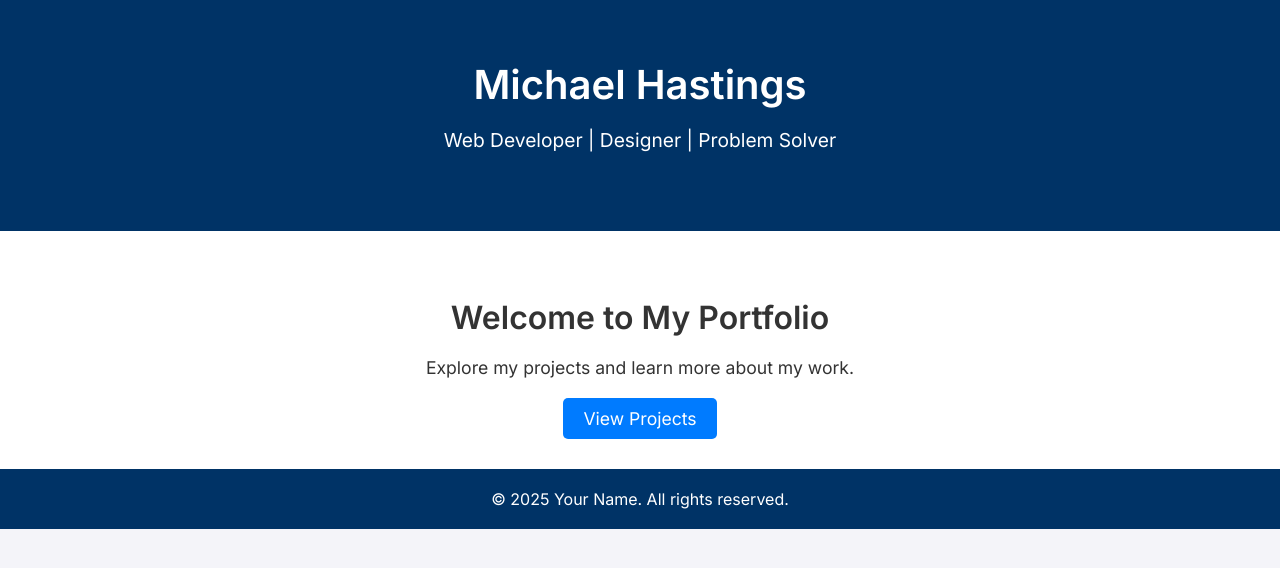
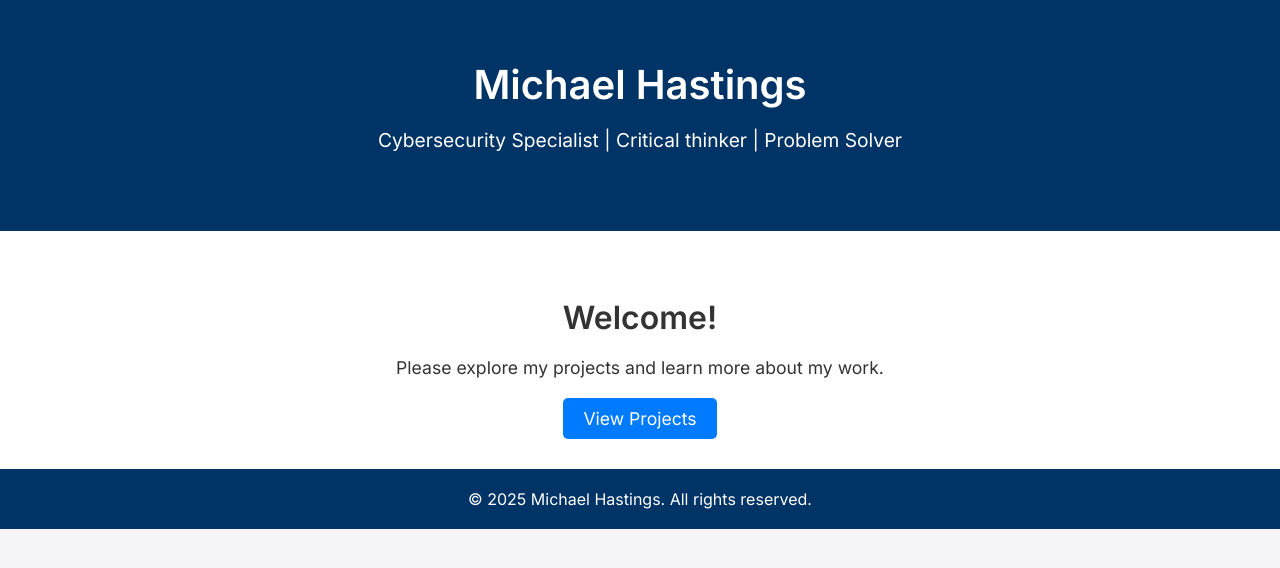
Before and after one commit to Hastings038/hastings038.github.io, a plain HTML site: page index.html in a window 1280 px wide. Drawn offline with Linux system fonts and the light colour scheme.

Commit message:
Design one

```diff
--- a/index.html
+++ b/index.html
@@ -3,7 +3,7 @@
 <head>
     <meta charset="UTF-8">
     <meta name="viewport" content="width=device-width, initial-scale=1.0">
-    <title>Your Name - Portfolio</title>
+    <title>Michael Hastings - Portfolio</title>
     <link href="https://fonts.googleapis.com/css2?family=Inter:wght@400;600&display=swap" rel="stylesheet">
     <style>
         /* Global Styles */
@@ -72,17 +72,17 @@
 
     <header>
         <h1>Michael Hastings</h1>
-        <p>Web Developer | Designer | Problem Solver</p>
+        <p>Cybersecurity Specialist | Critical thinker | Problem Solver</p>
     </header>
 
     <div class="hero">
-        <h2>Welcome to My Portfolio</h2>
-        <p>Explore my projects and learn more about my work.</p>
+        <h2>Welcome!</h2>
+        <p>Please explore my projects and learn more about my work.</p>
         <a href="#projects">View Projects</a>
     </div>
 
     <footer>
-        <p>&copy; 2025 Your Name. All rights reserved.</p>
+        <p>&copy; 2025 Michael Hastings. All rights reserved.</p>
     </footer>
 
 </body>
```
